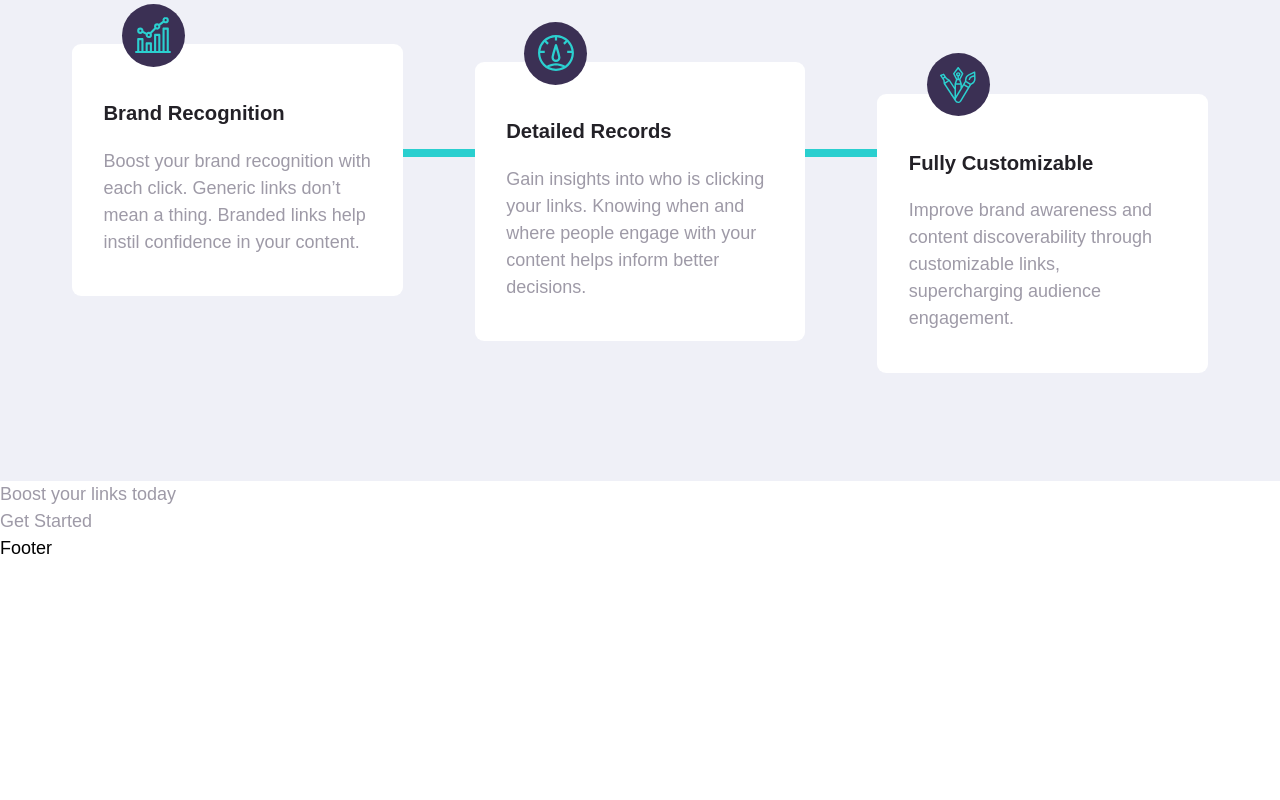
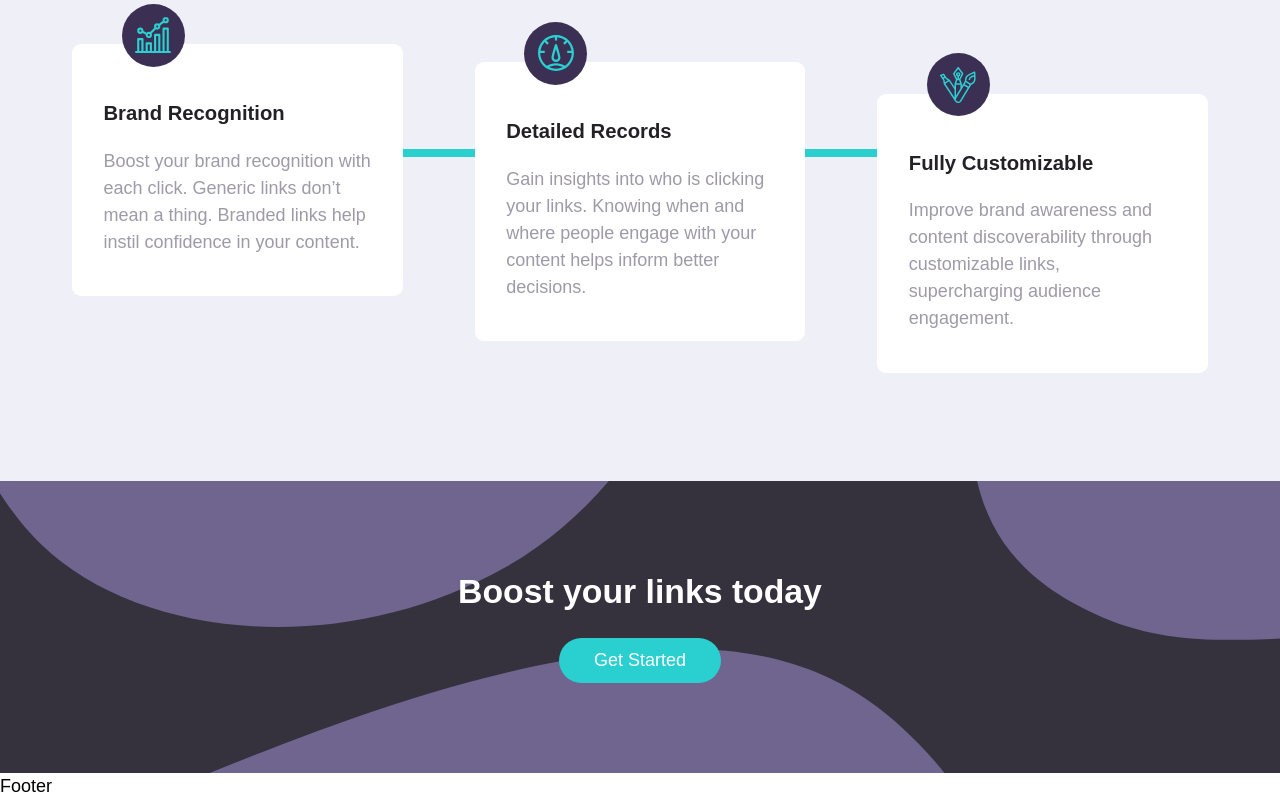
Before and after one commit to alvyynm/shortly, a React (Vite) app in the folder frontend/: page / in a window 1280 px wide. Shown: the part 1077-1877 px from the top of the page. Before the commit the page ends 1639 px from the top, so only its background shows below. Built offline with nearby package versions, Linux system fonts and the light colour scheme.

Commit message:
style: style Callout section to match design

```diff
--- a/frontend/src/components/Landing.jsx
+++ b/frontend/src/components/Landing.jsx
@@ -126,10 +126,16 @@ function Landing() {
 
       {/* CALLOUT SECTION */}
 
-      <div>
-        <div>
-          <h2>Boost your links today</h2>
-          <button>Get Started</button>
+      <div className="w-full py-20 bg-boost-desktop bg-dark-blue bg-blend-screen bg-no-repeat bg-cover lg:bg-boost-desktop">
+        <div className="px-4 lg:px-16">
+          <div className="text-center">
+            <h2 className="text-white text-2xl md:text-3xl font-bold">
+              Boost your links today
+            </h2>
+            <button className="text-white bg-cyan w-36 px-3 py-2 rounded-3xl hover:bg-[#9ee0e1] mt-6">
+              Get Started
+            </button>
+          </div>
         </div>
       </div>
     </section>
```
